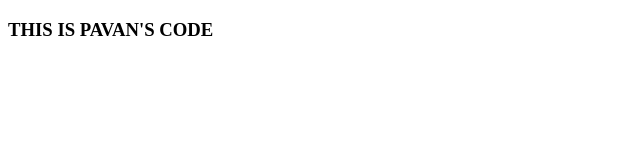
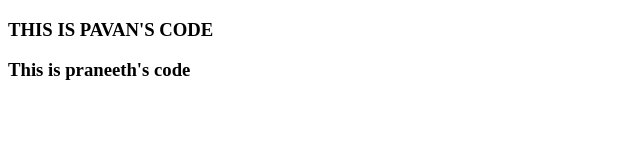
Before and after one commit to Pavanch2410/Github, a plain HTML site: page index.html in a window 1280 px wide. Shown: the whole page, without its empty margins (0-640 px from the left). Drawn offline with Linux system fonts and the light colour scheme.

Commit message:
Praneeth's code

```diff
--- a/index.html
+++ b/index.html
@@ -7,5 +7,6 @@
 </head>
 <body>
     <h3>THIS IS PAVAN'S CODE</h3>
+    <h3>This is praneeth's code</h3>
 </body>
 </html>
```
